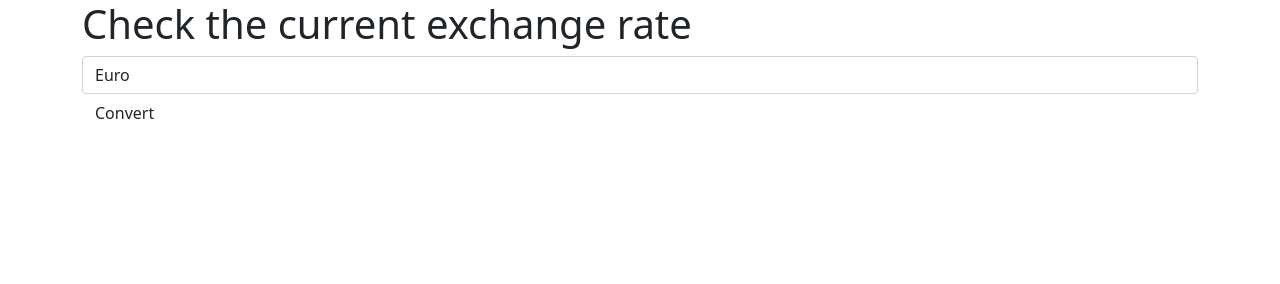
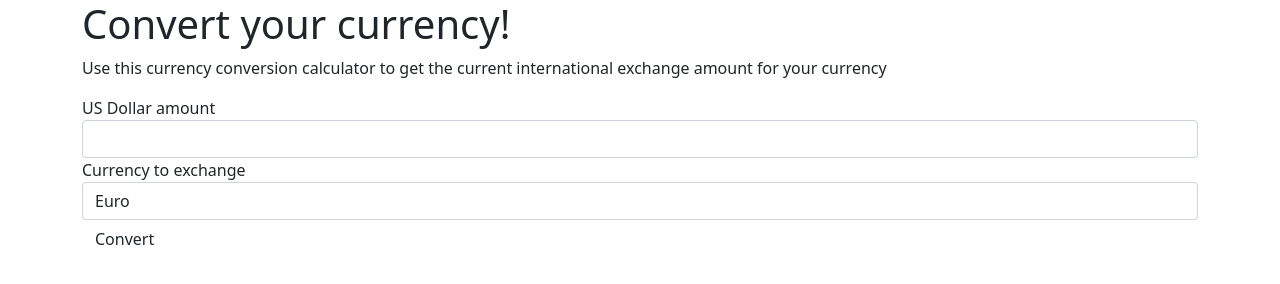
Before and after one commit to meganmckissack/currency-converter, a website built with webpack: page src/index.html in a window 1280 px wide. Built offline with nearby package versions, Linux system fonts and the light colour scheme.

Commit message:
update html to and and show user results

```diff
--- a/src/index.html
+++ b/src/index.html
@@ -7,14 +7,22 @@
 
 <body>
   <div class="container">
-    <h1>Check the current exchange rate</h1>
+    <h1>Convert your currency!</h1>
+    <p>Use this currency conversion calculator to get the current international exchange amount for your currency</p>
     <form id="currencySelector">
+      <div class="form-group">
+        <label for="currencyInput">US Dollar amount</label>
+        <input id="currencyInput" class="form-control" type="number">
+      </div>
+      <label for="currenyExhangeType">Currency to exchange</label>
       <select class="form-control" id="currency">
         <option value="EUR">Euro</option>
         <option value="GNF">Guinean franc</option>
       </select>
       <button type="submit" class="btn" id="currencyInput">Convert</button>
     </form>
+    <div id="exhangeRate"></div>
+    <div id="conversionAmount"></div>
   </div>
 </body>
 
```
